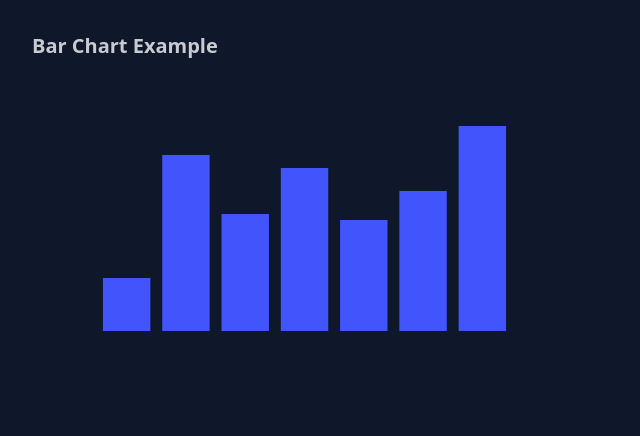
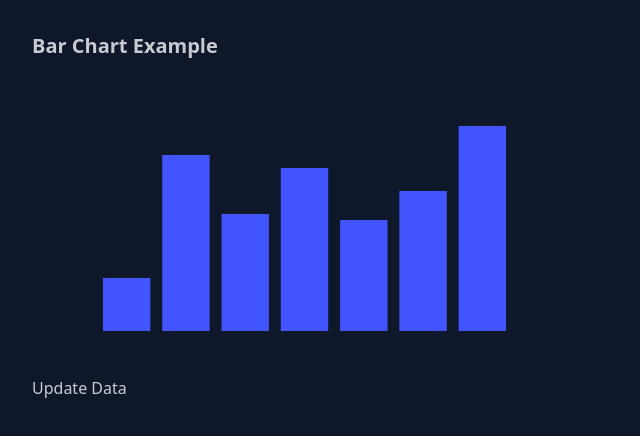
Before and after one commit to ktapia576/AWS-portfolio, a Next.js app: page /barchart in a window 1280 px wide. Shown: the top 436 px of the page, without its empty margins (0-640 px from the left). Built offline with nearby package versions, Linux system fonts and the light colour scheme.

Commit message:
Add update button with set state

```diff
--- a/app/barchart/page.js
+++ b/app/barchart/page.js
@@ -1,12 +1,23 @@
 'use client';
 
+import { useState } from 'react';
 import { ChartContainer } from '@mui/x-charts/ChartContainer';
 import { BarPlot } from '@mui/x-charts/BarChart';
 
-const data = [900, 3000, 2000, 2780, 1890, 2390, 3490];
+// const data = [900, 3000, 2000, 2780, 1890, 2390, 3490];
 const labels = ['Page A', 'Page B', 'Page C', 'Page D', 'Page E', 'Page F', 'Page G'];
 
 export default function BarChartPage() {
+  const [data, setData] = useState([900, 3000, 2000, 2780, 1890, 2390, 3490]);
+
+  const updateData = () => {
+    // Example: Increment all data points by 5
+    // const newData = data.map(value => value + 5);
+
+    const newData = [900, 1890, 2000, 2780, 3000, 2390, 3490];
+    setData(newData);
+  };
+
     return (
       <div className="p-8">
         <h1 className="text-xl font-bold mb-4">Bar Chart Example</h1>
@@ -18,6 +29,8 @@ export default function BarChartPage() {
         >
           <BarPlot />
         </ChartContainer>
+
+        <button onClick={updateData}>Update Data</button>
       </div>
     );
   }
```
